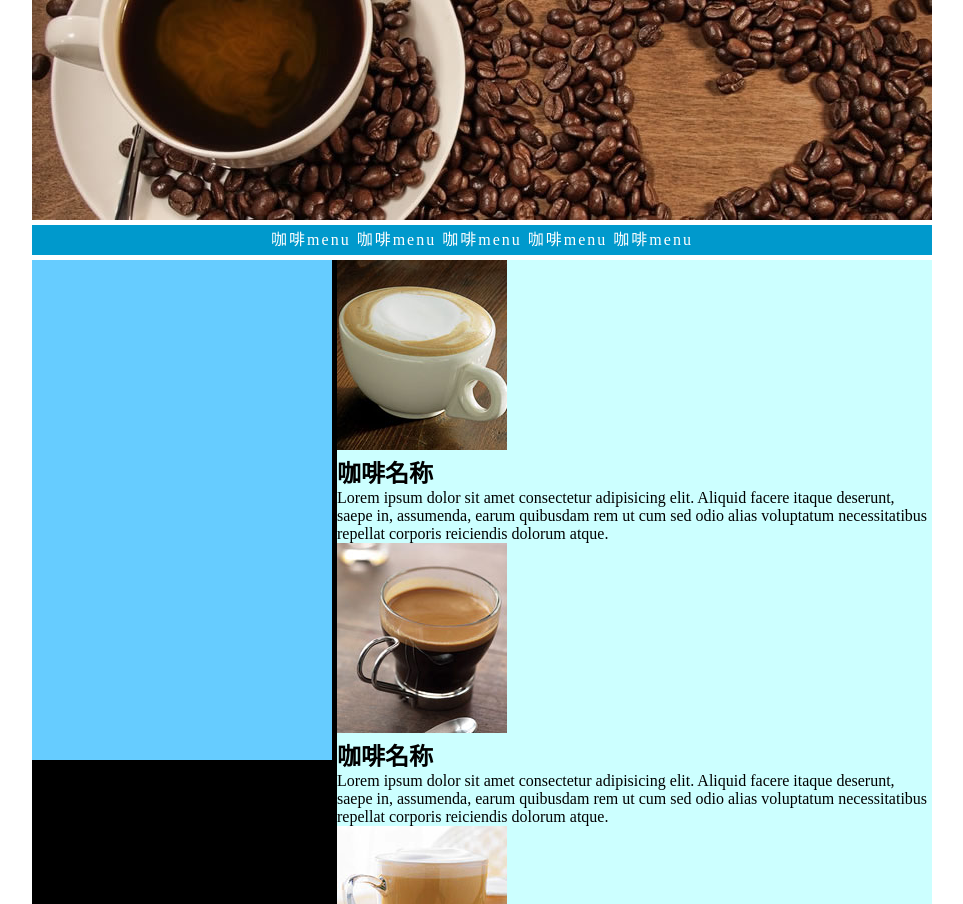
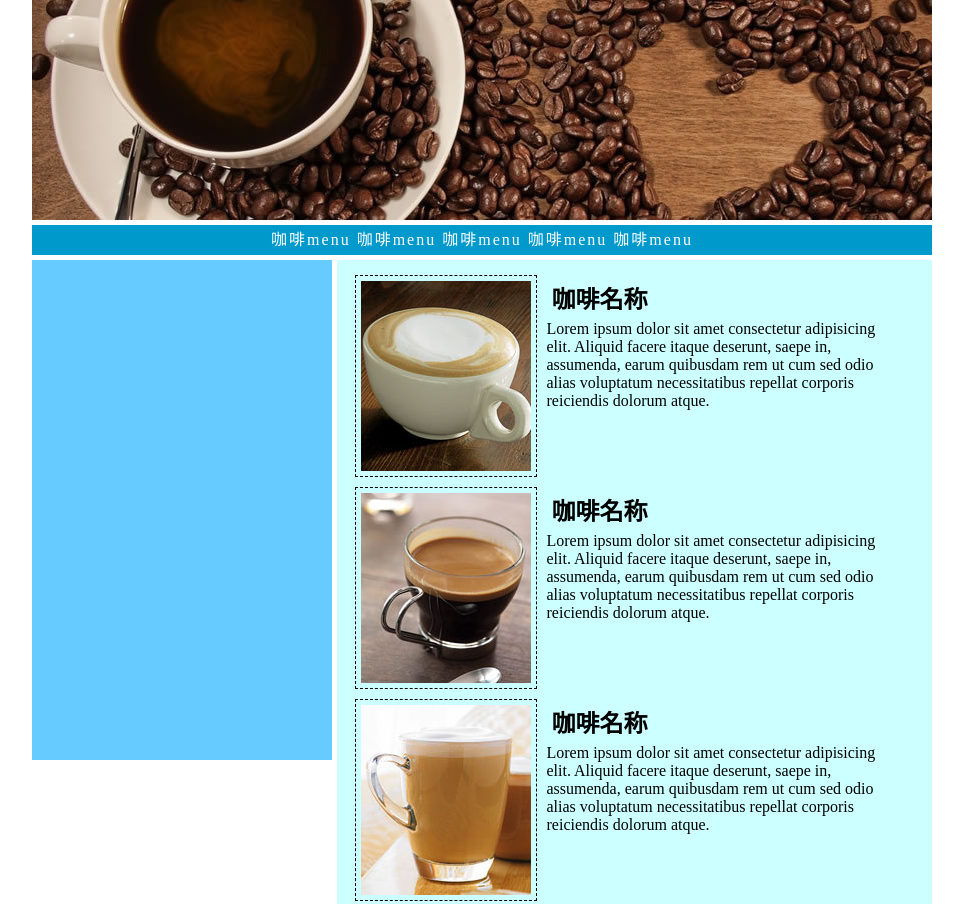
Before and after one commit to wcashew/Front-end-Development, a plain HTML site: page CSS/CSS3/Comprehensive-exercises/index.html in a window 1280 px wide. Shown: the top 904 px of the page, without its empty margins (158-1121 px from the left). Drawn offline with Linux system fonts and the light colour scheme.

Commit message:
update content css

```diff
--- a/CSS/CSS3/Comprehensive-exercises/css/style.css
+++ b/CSS/CSS3/Comprehensive-exercises/css/style.css
@@ -43,7 +43,7 @@ a:active {
 }
 #main {
     background-color: #000;
-    height: 2050px;
+    /* height: 2050px; */
 }
 #aside {
     float: left;
@@ -56,9 +56,31 @@ a:active {
 #content {
     float: right;
     width: 595px;
-    height: 2050px;
+    /* height: 2050px; */
     margin-bottom: 5px;
     background-color: #cff;
+}
+.subcon {
+    width: 570px;
+    margin: 10px auto;
+    clear: both;
+}
+.subcon img {
+    margin: 5px;
+    padding: 5px;
+    float: left;
+    border: 1px dashed #000;
+}
+.subcon .subtext {
+    width: 60%;
+    float: left;
+    margin: 5px;
+}
+.subcon h2 {
+    margin: 5px;
+}
+.subcon p {
+    font: 16px/2em;
 }
 #footer {
     height: 60px;
```
